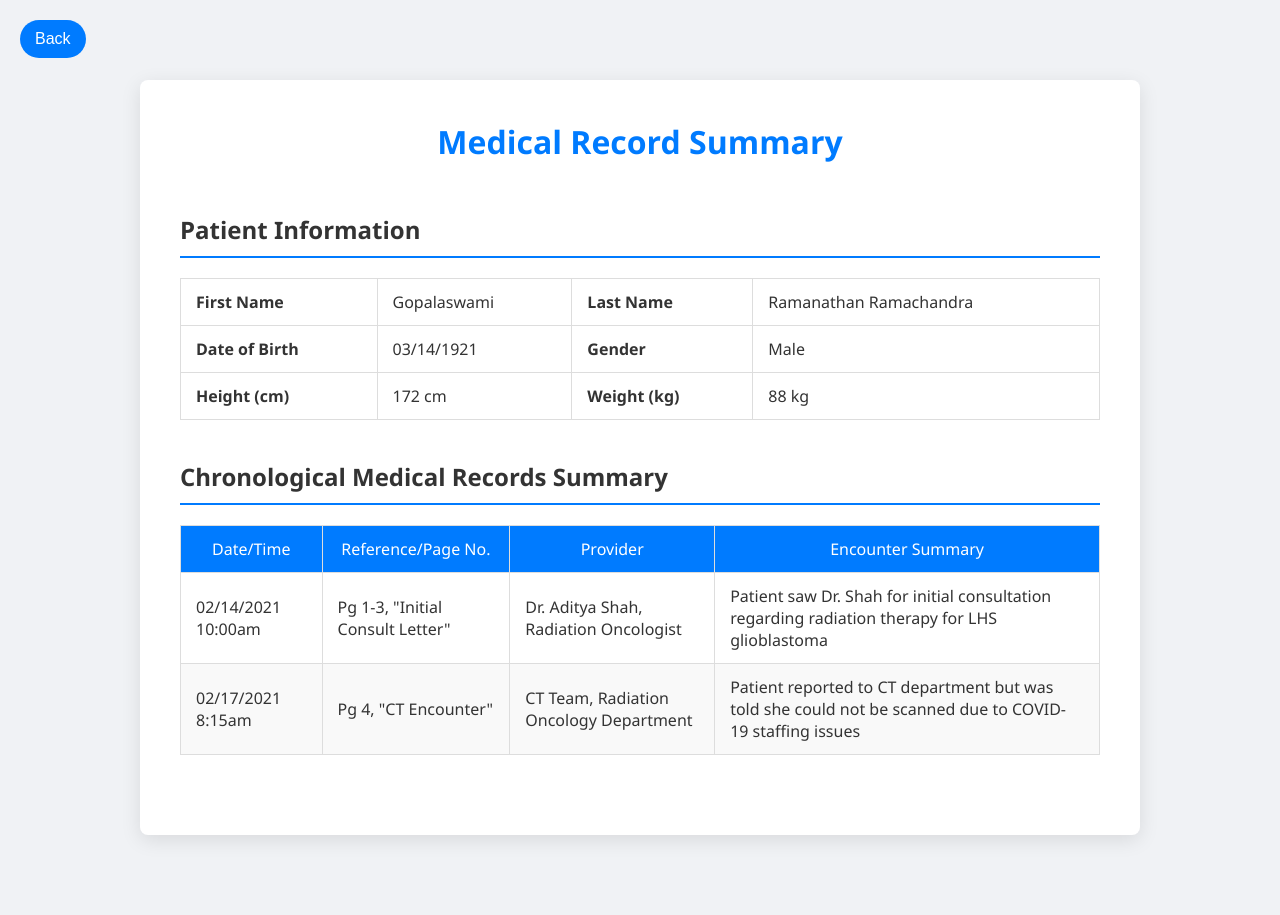
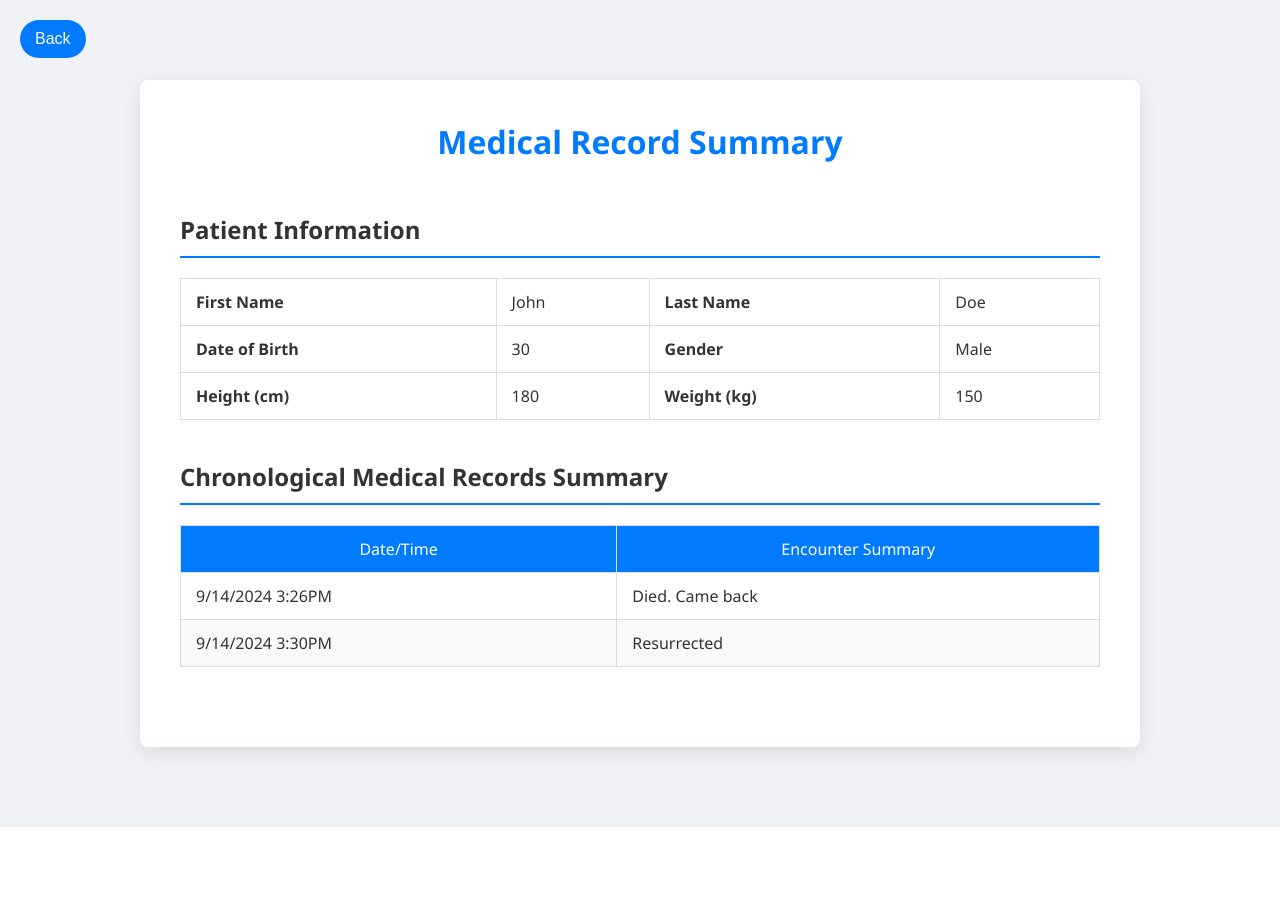
Before and after one commit to nathanjzhao/healthindia, a Flask app: page /medical-record in a window 1280 px wide. After the commit the page ends 827 px from the top, so only its background shows below. Run offline with Flask 3, Linux system fonts and the light colour scheme.

Commit message:
json data for patient

```diff
--- a/index.py
+++ b/index.py
@@ -10,6 +10,8 @@ from flask_cors import CORS
 from tts import text_to_speech
 import json
 from langdetect import detect
+from googletrans import Translator
+from datetime import datetime
 
 # Set up logging
 logging.basicConfig(level=logging.INFO)
@@ -25,6 +27,7 @@ load_dotenv()
 account_sid = os.getenv('TWILIO_ACCOUNT_SID')
 auth_token = os.getenv('TWILIO_AUTH_TOKEN')
 openai_api_key = os.getenv('OPENAI_API_KEY')
+twilio_phone_number=os.getenv('TWILIO_PHONE_NUMBER')
 ngrok_url = os.getenv('NGROK_URL')
 
 print(f'ngrok_url: {ngrok_url}')
@@ -92,7 +95,7 @@ def voice():
             call = client.calls.create(
                 twiml=str(twiml),
                 to=to_number,
-                from_=os.getenv('TWILIO_PHONE_NUMBER')
+                from_=twilio_phone_number
             )
 
             logger.info(f"Initiating call to {to_number}. Call SID: {call.sid}")
@@ -198,9 +201,37 @@ def stream(call_sid):
 
     return Response(stream_with_context(event_stream()), content_type='text/event-stream')
 
-@app.route("/medical-record", methods=['GET', 'POST'])
+# Path to the JSON file
+JSON_FILE = 'medical_record.json'
+
+# Utility to read the JSON file
+def read_medical_record():
+    if os.path.exists(JSON_FILE):
+        with open(JSON_FILE, 'r') as file:
+            return json.load(file)
+    return {}
+
+# Utility to write to the JSON file
+def write_medical_record(data):
+    with open(JSON_FILE, 'w') as file:
+        json.dump(data, file, indent=4)
+
+def add_entry_to_medical_record(new_entries):
+    # Read the existing record
+    record = read_medical_record()
+    # Get the current time
+    current_time = datetime.now().strftime("%m/%d/%Y %I:%M%p")
+    # Add the new entry using the current time as the key
+    record['entries'].append({current_time: new_entries})
+    # Write the updated record back to the JSON file
+    write_medical_record(record)
+
+@app.route('/medical-record', methods=['GET'])
 def medical_record():
-    return render_template('medical-record.html')
+    # Read the medical record data from the JSON file
+    record = read_medical_record()
+    # Render the medical-record.html template and pass the record data
+    return render_template('medical-record.html', record=record)
 
 if __name__ == "__main__":
     app.run(debug=True)
--- a/static/script.js
+++ b/static/script.js
@@ -27,19 +27,8 @@ var translations = {
         weight: "Weight (kg)",
         chronologicalSummary: "Chronological Medical Records Summary",
         dateTime: "Date/Time",
-        referencePage: "Reference/Page No.",
-        provider: "Provider",
         encounterSummary: "Encounter Summary",
-        loading: "Loading...",
-        // Medical history entries
-        entry1Date: "02/14/2021 10:00am",
-        entry1Ref: 'Pg 1-3, "Initial Consult Letter"',
-        entry1Provider: "Dr. Aditya Shah, Radiation Oncologist",
-        entry1Summary: "Patient saw Dr. Shah for initial consultation regarding radiation therapy for LHS glioblastoma",
-        entry2Date: "02/17/2021 8:15am",
-        entry2Ref: 'Pg 4, "CT Encounter"',
-        entry2Provider: "CT Team, Radiation Oncology Department",
-        entry2Summary: "Patient reported to CT department but was told she could not be scanned due to COVID-19 staffing issues"
+        loading: "Loading..."
     },
     hi: {
         // index
@@ -66,19 +55,8 @@ var translations = {
         weight: "वजन (किग्रा)",
         chronologicalSummary: "कालानुक्रमिक मेडिकल रिकॉर्ड सारांश",
         dateTime: "दिनांक/समय",
-        referencePage: "संदर्भ/पृष्ठ संख्या",
-        provider: "प्रदाता",
         encounterSummary: "मुठभेड़ सारांश",
-        loading: "लोड हो रहा है...",
-        // Medical history entries
-        entry1Date: "14/02/2021 सुबह 10:00 बजे",
-        entry1Ref: 'पृष्ठ 1-3, "प्रारंभिक परामर्श पत्र"',
-        entry1Provider: "डॉ. आदित्य शाह, रेडिएशन ऑन्कोलॉजिस्ट",
-        entry1Summary: "रोगी ने LHS ग्लियोब्लास्टोमा के लिए रेडिएशन थेरेपी के संबंध में प्रारंभिक परामर्श के लिए डॉ. शाह से मुलाकात की",
-        entry2Date: "17/02/2021 सुबह 8:15 बजे",
-        entry2Ref: 'पृष्ठ 4, "सीटी मुठभेड़"',
-        entry2Provider: "सीटी टीम, रेडिएशन ऑन्कोलॉजी विभाग",
-        entry2Summary: "रोगी सीटी विभाग में रिपोर्ट किया लेकिन उन्हें बताया गया कि COVID-19 स्टाफिंग मुद्दों के कारण उन्हें स्कैन नहीं किया जा सकता"
+        loading: "लोड हो रहा है..."
     },
     mr: {
         // index
@@ -105,19 +83,8 @@ var translations = {
         weight: "वजन (कि.ग्रॅ.)",
         chronologicalSummary: "कालानुक्रमिक वैद्यकीय नोंदींचा सारांश",
         dateTime: "दिनांक/वेळ",
-        referencePage: "संदर्भ/पृष्ठ क्रमांक",
-        provider: "प्रदाता",
         encounterSummary: "सामना सारांश",
-        loading: "लोड करत आहे...",
-        // Medical history entries
-        entry1Date: "१४/०२/२०२१ सकाळी १०:००",
-        entry1Ref: 'पृष्ठ १-३, "प्रारंभिक सल्ला पत्र"',
-        entry1Provider: "डॉ. आदित्य शाह, किरणोत्सर्ग ऑन्कोलॉजिस्ट",
-        entry1Summary: "रुग्णाने LHS ग्लिओब्लास्टोमा साठी किरणोत्सर्ग उपचाराबद्दल प्रारंभिक सल्ल्यासाठी डॉ. शाह यांना भेट दिली",
-        entry2Date: "१७/०२/२०२१ सकाळी ८:१५",
-        entry2Ref: 'पृष्ठ ४, "सीटी सामना"',
-        entry2Provider: "सीटी टीम, किरणोत्सर्ग ऑन्कोलॉजी विभाग",
-        entry2Summary: "रुग्ण सीटी विभागात रिपोर्ट केला परंतु त्यांना सांगितले गेले की COVID-19 स्टाफिंग समस्यांमुळे त्यांना स्कॅन केले जाऊ शकत नाही"
+        loading: "लोड करत आहे..."
     }
 
 };
@@ -262,16 +229,6 @@ function translatePage() {
         dateTimeHeader.textContent = trans.dateTime;
     }
 
-    var referenceHeader = document.getElementById('reference-header');
-    if (referenceHeader) {
-        referenceHeader.textContent = trans.referencePage;
-    }
-
-    var providerHeader = document.getElementById('provider-header');
-    if (providerHeader) {
-        providerHeader.textContent = trans.provider;
-    }
-
     var encounterSummaryHeader = document.getElementById('encounter-summary-header');
     if (encounterSummaryHeader) {
         encounterSummaryHeader.textContent = trans.encounterSummary;
@@ -285,47 +242,6 @@ function translatePage() {
     var backButton = document.getElementById('back-button');
     if (backButton) {
         backButton.textContent = trans.back;
-    }
-
-    // Translate medical history entries
-    var entry1Date = document.getElementById('entry1-date');
-    if (entry1Date) {
-        entry1Date.textContent = trans.entry1Date;
-    }
-
-    var entry1Ref = document.getElementById('entry1-ref');
-    if (entry1Ref) {
-        entry1Ref.textContent = trans.entry1Ref;
-    }
-
-    var entry1Provider = document.getElementById('entry1-provider');
-    if (entry1Provider) {
-        entry1Provider.textContent = trans.entry1Provider;
-    }
-
-    var entry1Summary = document.getElementById('entry1-summary');
-    if (entry1Summary) {
-        entry1Summary.textContent = trans.entry1Summary;
-    }
-
-    var entry2Date = document.getElementById('entry2-date');
-    if (entry2Date) {
-        entry2Date.textContent = trans.entry2Date;
-    }
-
-    var entry2Ref = document.getElementById('entry2-ref');
-    if (entry2Ref) {
-        entry2Ref.textContent = trans.entry2Ref;
-    }
-
-    var entry2Provider = document.getElementById('entry2-provider');
-    if (entry2Provider) {
-        entry2Provider.textContent = trans.entry2Provider;
-    }
-
-    var entry2Summary = document.getElementById('entry2-summary');
-    if (entry2Summary) {
-        entry2Summary.textContent = trans.entry2Summary;
     }
 }
 
@@ -362,6 +278,7 @@ var users = {
     "nurse": "nursepassword"
 };
 
+
 // Handle login form submission
 var loginForm = document.getElementById('login-form');
 if (loginForm) {
@@ -380,7 +297,7 @@ if (loginForm) {
             setTimeout(function() {
                 // After login process, redirect to medical records
                 window.location.href = "medical-record";
-            }, 3000);  // Simulate a 3-second login delay
+            }, 1000);
         } else {
             alert("Invalid username or password. Please try again.");
         }
@@ -414,3 +331,46 @@ window.addEventListener('pageshow', function(event) {
         loadingScreen.style.display = 'none';
     }
 });
+
+function populateMedicalRecord(data) {
+    // Fill patient info
+    document.getElementById('first-name').textContent = data.fname || '';
+    document.getElementById('last-name').textContent = data.lname || '';
+    document.getElementById('dob').textContent = data.dob || '';
+    document.getElementById('gender').textContent = data.gender || '';
+    document.getElementById('height').textContent = data.height || '';
+    document.getElementById('weight').textContent = data.weight || '';
+
+    // Check if there are entries in the medical records
+    const recordEntries = document.getElementById('record-entries');
+    recordEntries.innerHTML = ''; // Clear previous entries
+
+    if (data.entries && data.entries.length > 0) {
+        // Loop over the entries (date -> entry pair)
+        data.entries.forEach(entryObj => {
+            for (const [date, entries] of Object.entries(entryObj)) {
+                const row = document.createElement('tr');
+
+                // Create date cell
+                const dateCell = document.createElement('td');
+                dateCell.textContent = date;
+                row.appendChild(dateCell);
+
+                // Create summary cell
+                const summaryCell = document.createElement('td');
+                summaryCell.textContent = entries.join('. '); // Join entry items into a sentence
+                row.appendChild(summaryCell);
+
+                recordEntries.appendChild(row);
+            }
+        });
+
+        // Make sure the table and heading are displayed
+        document.getElementById('record-summary-heading').style.display = 'block';
+        document.getElementById('record-table').style.display = 'table';
+    } else {
+        // If no entries, hide the table and heading
+        document.getElementById('record-summary-heading').style.display = 'none';
+        document.getElementById('record-table').style.display = 'none';
+    }
+}
--- a/templates/medical-record.html
+++ b/templates/medical-record.html
@@ -2,8 +2,8 @@
 <html lang="en">
 <head>
     <meta charset="UTF-8">
+    <meta name="viewport" content="width=device-width, initial-scale=1.0">
     <title>Medical Record Summary</title>
-    <!-- Updated to use Flask's url_for for static files -->
     <link rel="stylesheet" href="{{ url_for('static', filename='styles.css') }}">
 </head>
 <body>
@@ -13,60 +13,60 @@
     <div class="container">
         <h1 id="medical-record-title">Medical Record Summary</h1>
 
+        <!-- Patient Information -->
         <div class="patient-info">
             <h2 id="patient-info-heading">Patient Information</h2>
             <table>
                 <tr>
                     <td><strong id="first-name-label">First Name</strong></td>
-                    <td id="first-name">Gopalaswami</td>
+                    <td id="first-name">{{ record.fname }}</td>
                     <td><strong id="last-name-label">Last Name</strong></td>
-                    <td id="last-name">Ramanathan Ramachandra</td>
+                    <td id="last-name">{{ record.lname }}</td>
                 </tr>
                 <tr>
                     <td><strong id="dob-label">Date of Birth</strong></td>
-                    <td id="dob">03/14/1921</td>
+                    <td id="dob">{{ record.dob }}</td>
                     <td><strong id="gender-label">Gender</strong></td>
-                    <td id="gender">Male</td>
+                    <td id="gender">{{ record.gender }}</td>
                 </tr>
                 <tr>
                     <td><strong id="height-label">Height (cm)</strong></td>
-                    <td id="height">172 cm</td>
+                    <td id="height">{{ record.height }}</td>
                     <td><strong id="weight-label">Weight (kg)</strong></td>
-                    <td id="weight">88 kg</td>
+                    <td id="weight">{{ record.weight }}</td>
                 </tr>
             </table>
         </div>
 
+        <!-- Chronological Medical Records Summary -->
         <div class="record-summary">
             <h2 id="record-summary-heading">Chronological Medical Records Summary</h2>
-            <table class="record-table">
+            <table id="record-table" class="record-table">
                 <thead>
                     <tr>
                         <th id="date-time-header">Date/Time</th>
-                        <th id="reference-header">Reference/Page No.</th>
-                        <th id="provider-header">Provider</th>
                         <th id="encounter-summary-header">Encounter Summary</th>
                     </tr>
                 </thead>
-                <tbody>
+                <tbody id="record-entries">
+                    <!-- Loop through the medical record entries -->
+                    {% for entry in record.entries %}
+                        {% for date, summary in entry.items() %}
+                        <tr>
+                            <td>{{ date }}</td>
+                            <td>{{ summary | join('. ') }}</td>
+                        </tr>
+                        {% endfor %}
+                    {% else %}
                     <tr>
-                        <td id="entry1-date">02/14/2021 10:00am</td>
-                        <td id="entry1-ref">Pg 1-3, "Initial Consult Letter"</td>
-                        <td id="entry1-provider">Dr. Aditya Shah, Radiation Oncologist</td>
-                        <td id="entry1-summary">Patient saw Dr. Shah for initial consultation regarding radiation therapy for LHS glioblastoma</td>
+                        <td colspan="2">No medical entries found.</td>
                     </tr>
-                    <tr>
-                        <td id="entry2-date">02/17/2021 8:15am</td>
-                        <td id="entry2-ref">Pg 4, "CT Encounter"</td>
-                        <td id="entry2-provider">CT Team, Radiation Oncology Department</td>
-                        <td id="entry2-summary">Patient reported to CT department but was told she could not be scanned due to COVID-19 staffing issues</td>
-                    </tr>
+                    {% endfor %}
                 </tbody>
             </table>
         </div>
     </div>
 
-    <!-- Loading Screen -->
     <div id="loading-screen" class="loading-screen">
         <div class="spinner"></div>
         <p id="loading-text">Loading...</p>
```
Also changed, not shown: medical_record.json (added, +16 -0 lines).
